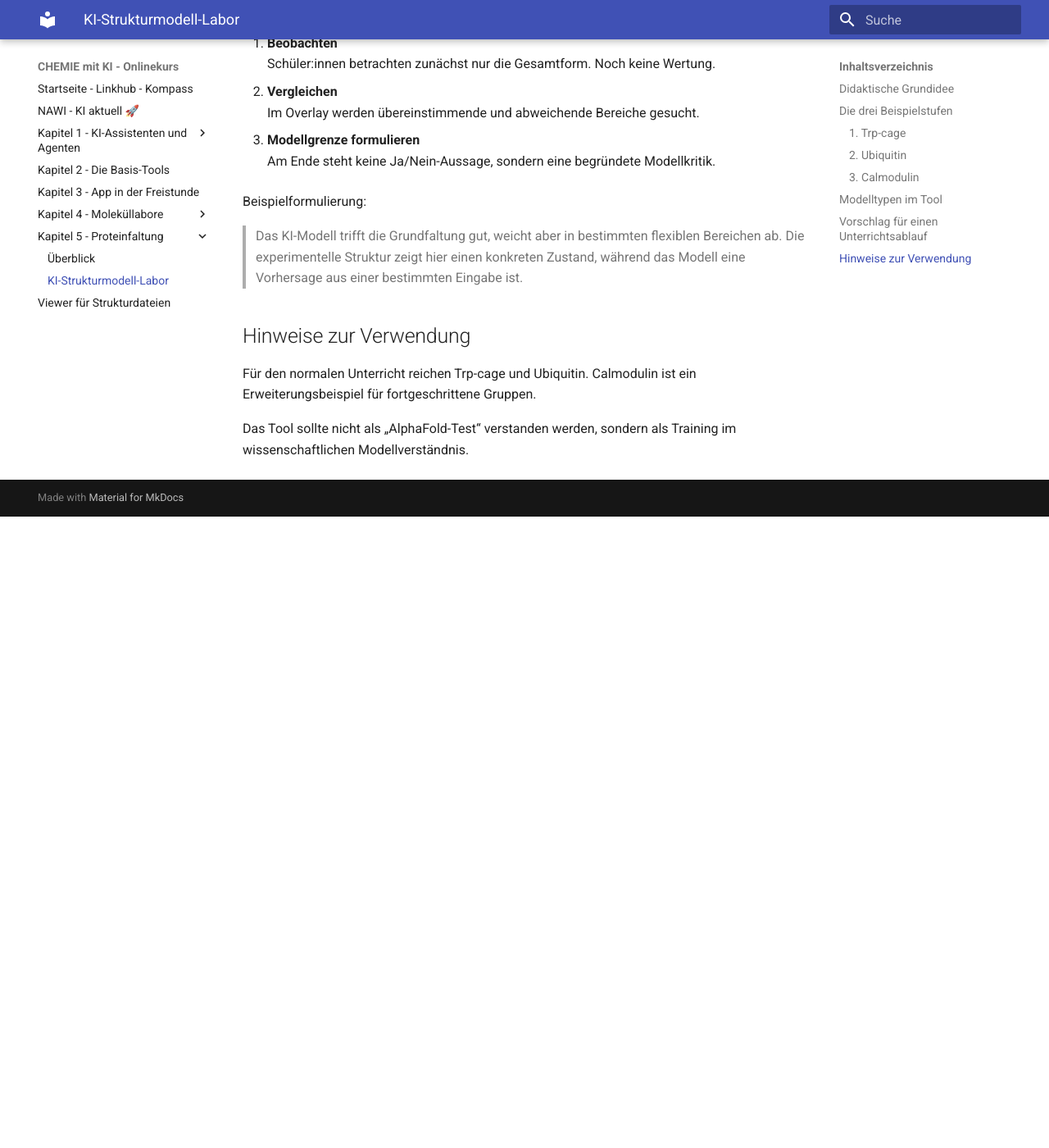
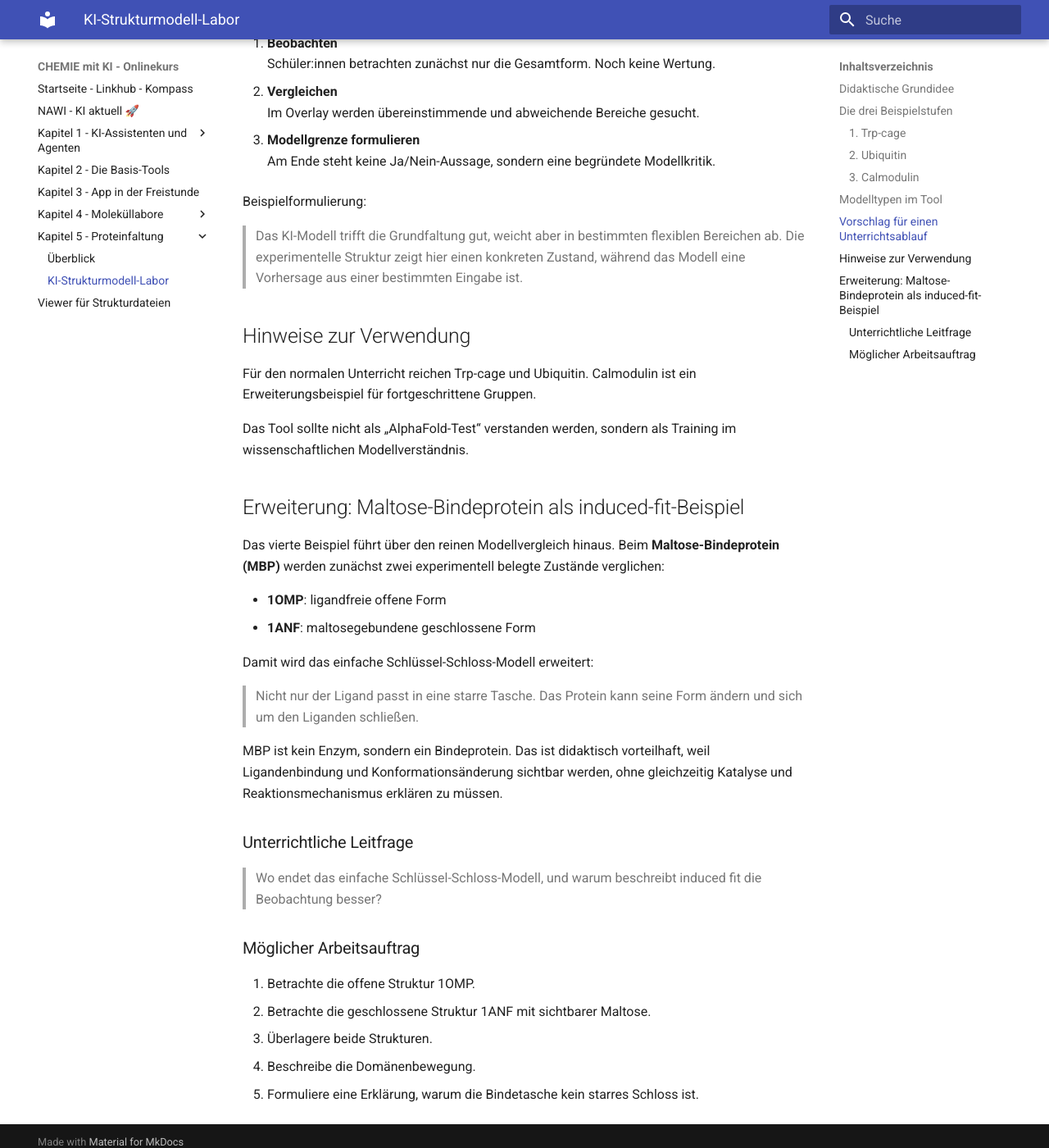
Before and after one commit to ekerzendorfer/CHEMIE-MIT-KI-ONLINEKURS, an MkDocs documentation site: the page built from docs/proteinfaltung/KI_Strukturmodelllabor.md, in a window 1280 px wide and 1400 px high, scrolled down 2344 px. Shown: the whole window at 82% size. Built offline with MkDocs 1.6.1 and Material for MkDocs 9.7.7, drawn with Linux system fonts in a browser that asks for light colours; before the commit the page ends 2974 px from its top, so only the background shows below that.

Commit message:
Update KI_Strukturmodelllabor.md

```diff
--- a/docs/proteinfaltung/KI_Strukturmodelllabor.md
+++ b/docs/proteinfaltung/KI_Strukturmodelllabor.md
@@ -84,3 +84,29 @@ Beispielformulierung:
 Für den normalen Unterricht reichen Trp-cage und Ubiquitin. Calmodulin ist ein Erweiterungsbeispiel für fortgeschrittene Gruppen.
 
 Das Tool sollte nicht als „AlphaFold-Test“ verstanden werden, sondern als Training im wissenschaftlichen Modellverständnis.
+
+
+## Erweiterung: Maltose-Bindeprotein als induced-fit-Beispiel
+
+Das vierte Beispiel führt über den reinen Modellvergleich hinaus. Beim **Maltose-Bindeprotein (MBP)** werden zunächst zwei experimentell belegte Zustände verglichen:
+
+- **1OMP**: ligandfreie offene Form
+- **1ANF**: maltosegebundene geschlossene Form
+
+Damit wird das einfache Schlüssel-Schloss-Modell erweitert:
+
+> Nicht nur der Ligand passt in eine starre Tasche. Das Protein kann seine Form ändern und sich um den Liganden schließen.
+
+MBP ist kein Enzym, sondern ein Bindeprotein. Das ist didaktisch vorteilhaft, weil Ligandenbindung und Konformationsänderung sichtbar werden, ohne gleichzeitig Katalyse und Reaktionsmechanismus erklären zu müssen.
+
+### Unterrichtliche Leitfrage
+
+> Wo endet das einfache Schlüssel-Schloss-Modell, und warum beschreibt induced fit die Beobachtung besser?
+
+### Möglicher Arbeitsauftrag
+
+1. Betrachte die offene Struktur 1OMP.
+2. Betrachte die geschlossene Struktur 1ANF mit sichtbarer Maltose.
+3. Überlagere beide Strukturen.
+4. Beschreibe die Domänenbewegung.
+5. Formuliere eine Erklärung, warum die Bindetasche kein starres Schloss ist.
```
